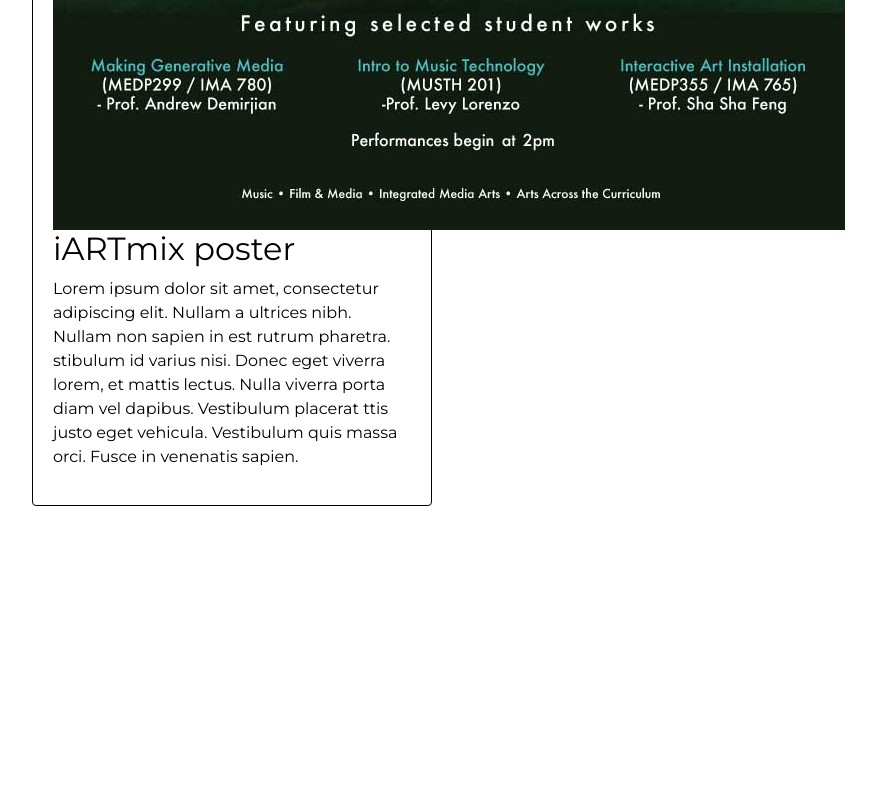
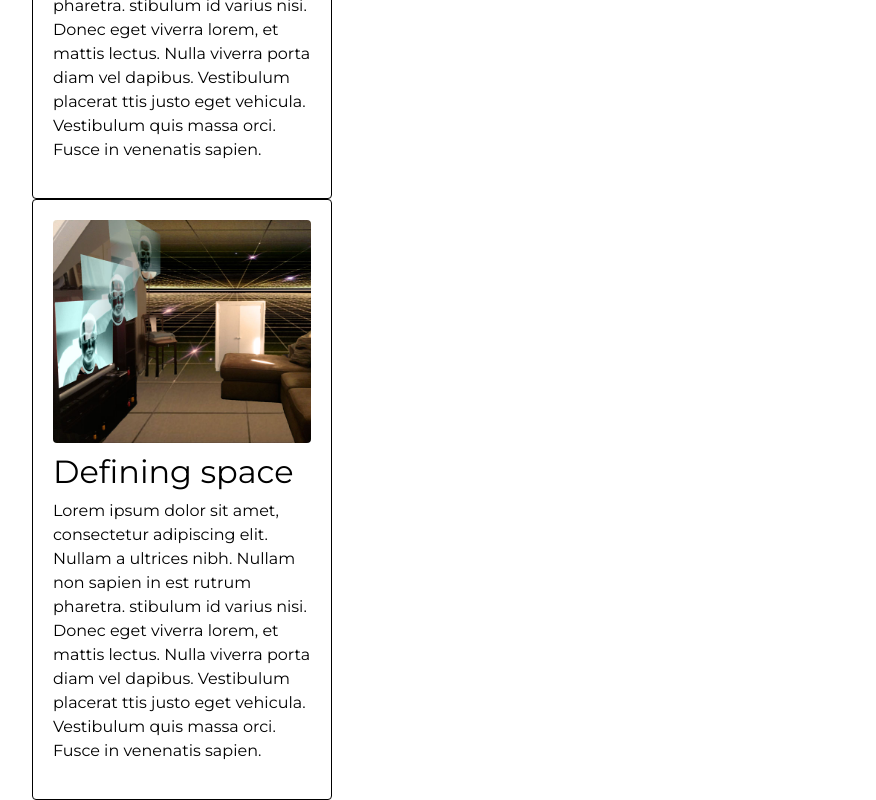
Before and after one commit to FelipeAtGA/fh-portfolio, a React (Create React App) app in the folder client/: page /PsAi in a window 1280 px wide. Shown: the part 662-1462 px from the top of the page, without its empty margins (8-884 px from the left). Before the commit the page ends 1168 px from the top, so only its background shows below. Built offline with nearby package versions, Linux system fonts and the light colour scheme.

Commit message:
add state key:values to use to render the different modules to display works

```diff
--- a/client/src/components/photoshopIllustratorLink/PsAi.jsx
+++ b/client/src/components/photoshopIllustratorLink/PsAi.jsx
@@ -1,11 +1,29 @@
 import React, { Component } from 'react';
 import Iartposter from '../../img/posterD3-2.jpg';
+import Spaceroom from '../../img/Spaceroom.jpg';
 import '../../css/PsAi.css';
 
 class PsAi extends Component {
   constructor(props) {
     super(props);
     this.state = {
+      images: [Iartposter, Spaceroom],
+      titles: ['iARTmix poster', 'Defining space'],
+      classes: 'projectWrapper col-xs-12 col-sm-12 col-md-3 col-lg-3',
+      text: [
+        `Lorem ipsum dolor sit amet, consectetur adipiscing elit.
+        Nullam a ultrices nibh. Nullam non sapien in est rutrum pharetra.
+        stibulum id varius nisi. Donec eget viverra lorem, et mattis
+        lectus. Nulla viverra porta diam vel dapibus. Vestibulum placerat
+        ttis justo eget vehicula. Vestibulum quis massa orci. Fusce in
+        venenatis sapien.`,
+        `Lorem ipsum dolor sit amet, consectetur adipiscing elit.
+        Nullam a ultrices nibh. Nullam non sapien in est rutrum pharetra.
+        stibulum id varius nisi. Donec eget viverra lorem, et mattis
+        lectus. Nulla viverra porta diam vel dapibus. Vestibulum placerat
+        ttis justo eget vehicula. Vestibulum quis massa orci. Fusce in
+        venenatis sapien.`,
+      ],
     };
   }
 
@@ -15,16 +33,15 @@ class PsAi extends Component {
         <hr />
         <h1 className="pageTitle">Photoshop and Illustrator</h1>
         <div className="PsAiwrapper col-xs-12 col-sm-12 col-md-12 col-lg-12">
-          <div className="projectWrapper col-xs-12 col-sm-12 col-md-4 col-lg-4">
-            <img src={Iartposter} alt="poster of the iARTmix exhibition" />
-            <h2>iARTmix poster</h2>
-            <p>Lorem ipsum dolor sit amet, consectetur adipiscing elit.
-            Nullam a ultrices nibh. Nullam non sapien in est rutrum pharetra.
-            stibulum id varius nisi. Donec eget viverra lorem, et mattis
-            lectus. Nulla viverra porta diam vel dapibus. Vestibulum placerat
-            ttis justo eget vehicula. Vestibulum quis massa orci. Fusce in
-            venenatis sapien.
-            </p>
+          <div className={this.state.classes}>
+            <div className="projectimage" style={{ backgroundImage: `url(${this.state.images[0]})` }} />
+            <h2>{this.state.titles[0]}</h2>
+            <p>{this.state.text[0]}</p>
+          </div>
+          <div className={this.state.classes}>
+            <div className="projectimage" style={{ backgroundImage: `url(${this.state.images[1]})` }} />
+            <h2>{this.state.titles[1]}</h2>
+            <p>{this.state.text[1]}</p>
           </div>
         </div>
       </div>
```
